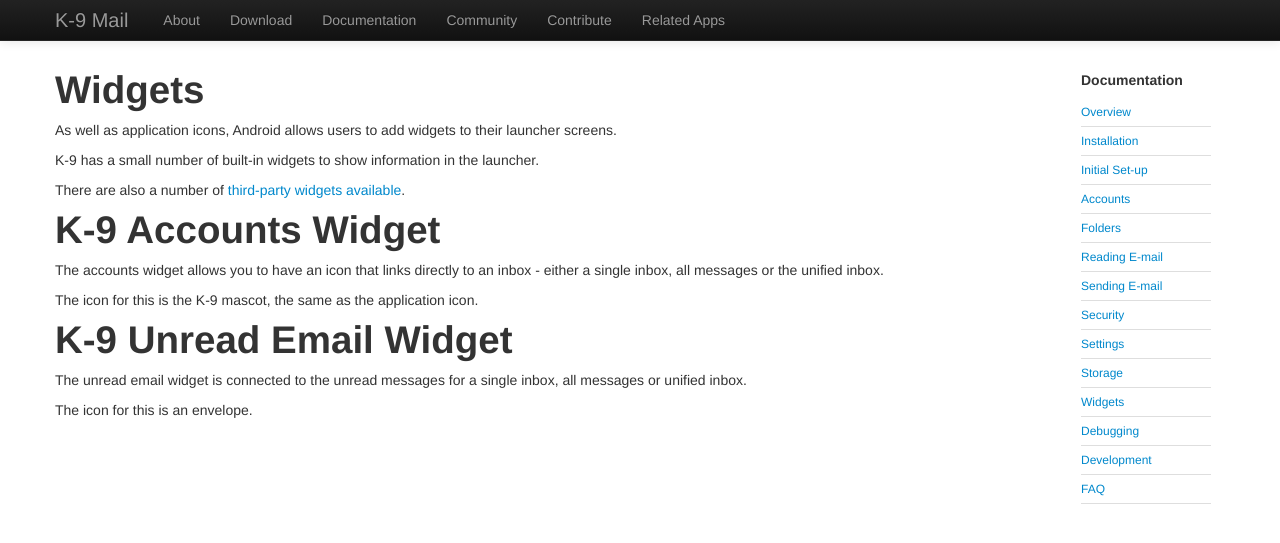
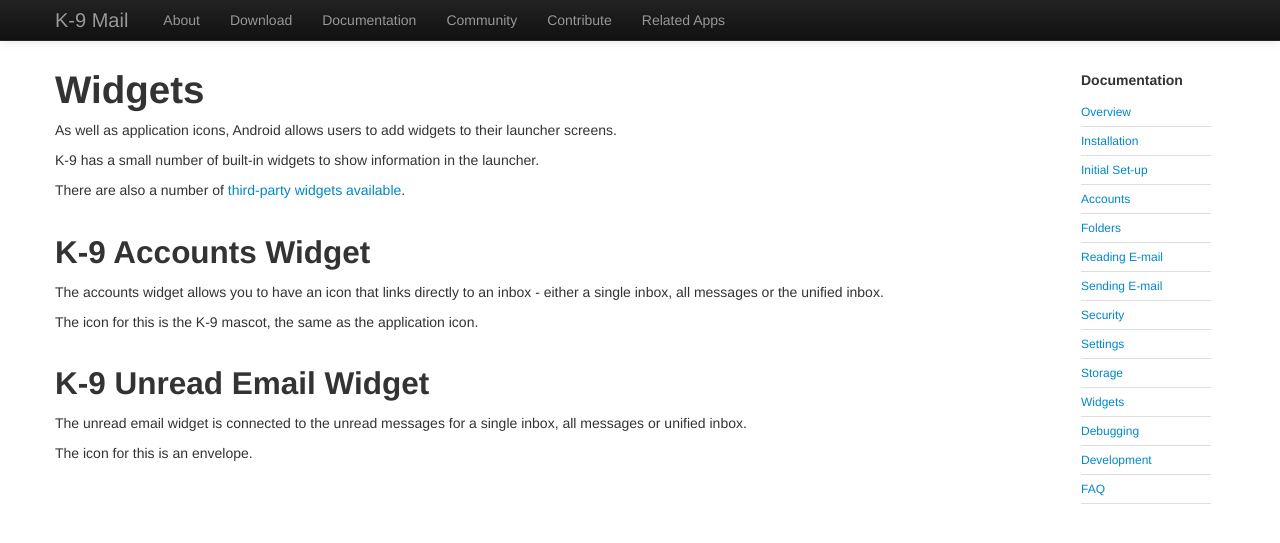
Before and after one commit to k9mail/k9mail.app, a Jekyll site: the page built from documentation/widgets.md, in a window 1280 px wide. Shown: the top 543 px of the page. Built offline with Jekyll 4.4.1, drawn with Linux system fonts in a browser that asks for light colours; nearby versions of some CDN libraries.

Commit message:
Fixing heading levels

```diff
--- a/documentation/widgets.md
+++ b/documentation/widgets.md
@@ -15,13 +15,13 @@ K-9 has a small number of built-in widgets to show information in the launcher.
 
 There are also a number of [third-party widgets available](https://k9mail.github.io/worksWithK9.html).
 
-# K-9 Accounts Widget
+## K-9 Accounts Widget
 
 The accounts widget allows you to have an icon that links directly to an inbox - either a single inbox, all messages or the unified inbox.
 
 The icon for this is the K-9 mascot, the same as the application icon.
 
-# K-9 Unread Email Widget
+## K-9 Unread Email Widget
 
 The unread email widget is connected to the unread messages for a single inbox, all messages or unified inbox.
 
```
